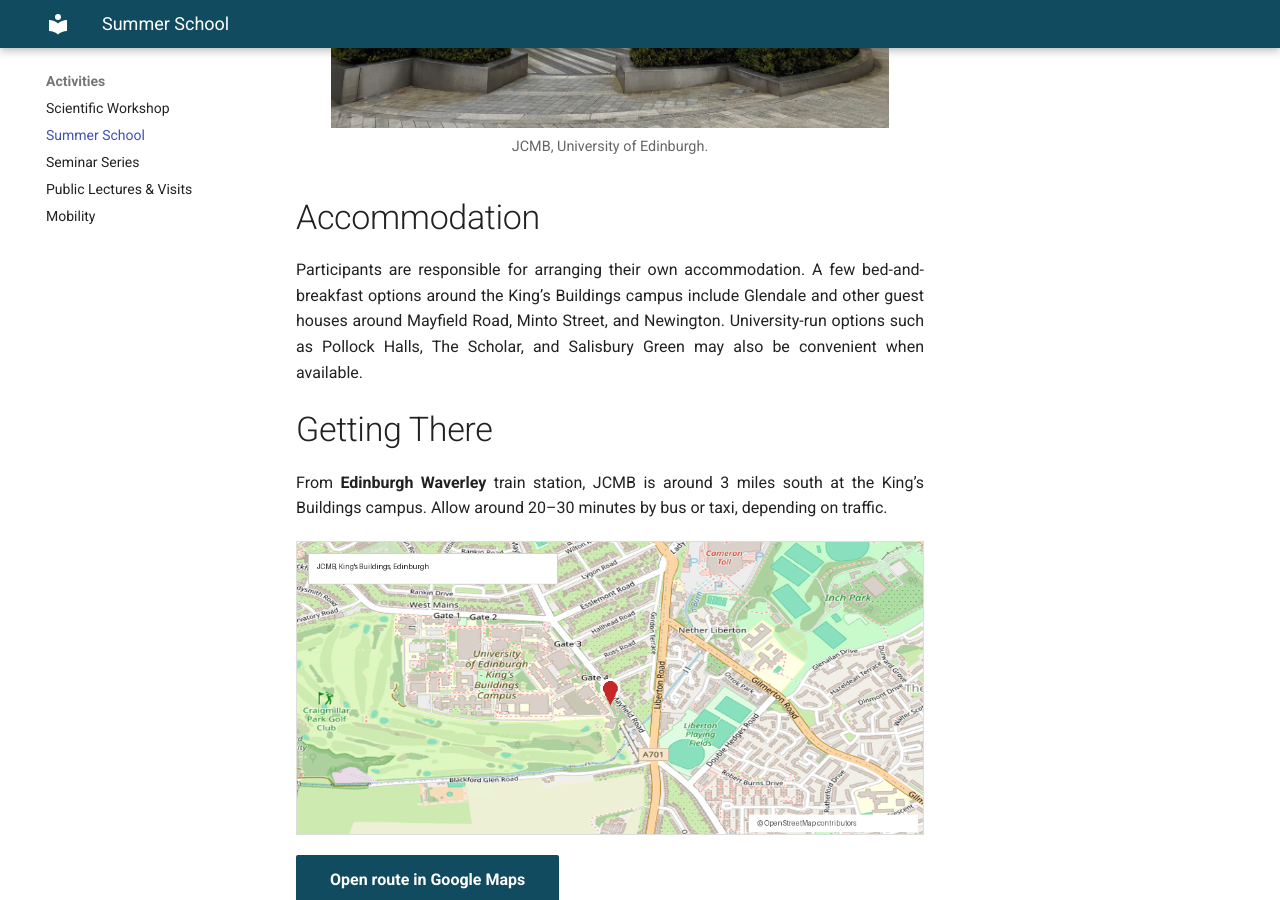
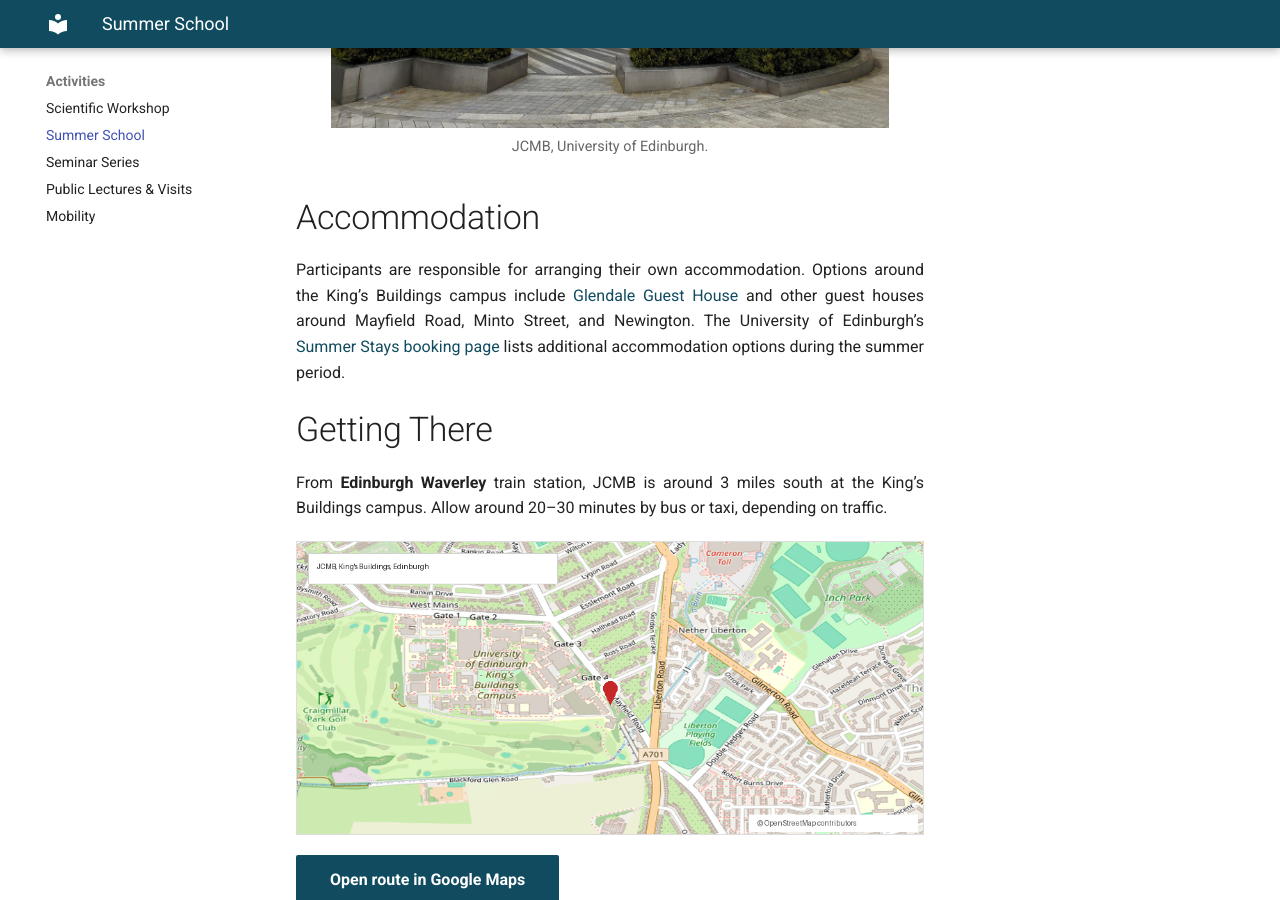
Before and after one commit to gamex-network/gamex-network.github.io, an MkDocs documentation site: the page built from docs/school.md, in a window 1280 px wide and 900 px high, scrolled down 2269 px. Built offline with MkDocs 1.6.1 and Material for MkDocs 9.7.7, drawn with Linux system fonts in a browser that asks for light colours.

Commit message:
Update summer school accommodation links

```diff
--- a/docs/school.md
+++ b/docs/school.md
@@ -61,7 +61,7 @@ Rooms: **Lecture Theatre B** for lectures and **Teaching Studio 3217** for pract
 
 ## Accommodation
 
-Participants are responsible for arranging their own accommodation. A few bed-and-breakfast options around the King’s Buildings campus include Glendale and other guest houses around Mayfield Road, Minto Street, and Newington. University-run options such as Pollock Halls, The Scholar, and Salisbury Green may also be convenient when available.
+Participants are responsible for arranging their own accommodation. Options around the King’s Buildings campus include [Glendale Guest House](https://www.glendaleguesthouse.co.uk/) and other guest houses around Mayfield Road, Minto Street, and Newington. The University of Edinburgh’s [Summer Stays booking page](https://www.uoecollection.com/summer-stays-at-the-university-of-edinburgh/summer-stays/bookings#!/accommodation/search/date/2026-09-08/2026-09-11) lists additional accommodation options during the summer period.
 
 ## Getting There
 
```
